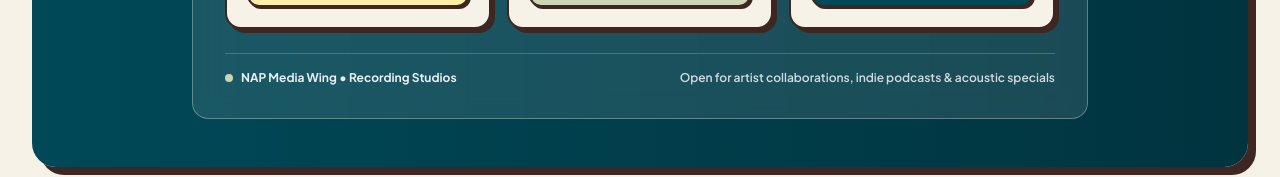
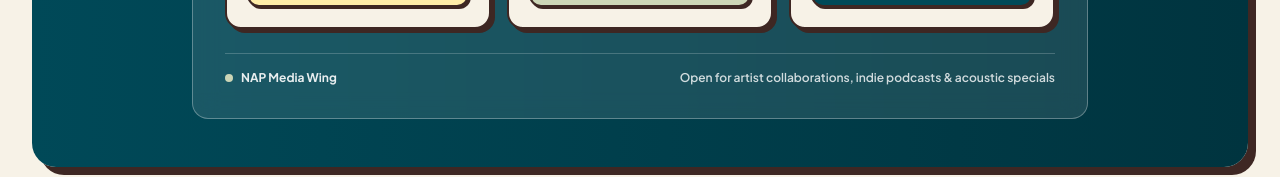
Before and after one commit to chintuniek-source/NAP, a React (Vite) app: page /media in a window 1280 px wide. Shown: the part 1804-1981 px from the top of the page. Built offline with nearby package versions, Linux system fonts and the light colour scheme.

Commit message:
Remove Recording Studios text from Media Wing pitch section

```diff
--- a/src/pages/MediaWingPage.jsx
+++ b/src/pages/MediaWingPage.jsx
@@ -262,7 +262,7 @@ export default function MediaWingPage({ onOpenJoin }) {
               <div className="mt-6 pt-4 border-t border-white/20 flex flex-col sm:flex-row items-center justify-between gap-3 text-xs text-white/90">
                 <div className="flex items-center gap-2 font-bold">
                   <span className="w-2 h-2 rounded-full bg-[#CDD6B7] animate-pulse"></span>
-                  <span>NAP Media Wing • Recording Studios</span>
+                  <span>NAP Media Wing</span>
                 </div>
                 <div className="text-white/80 font-semibold">
                   Open for artist collaborations, indie podcasts & acoustic specials
```
